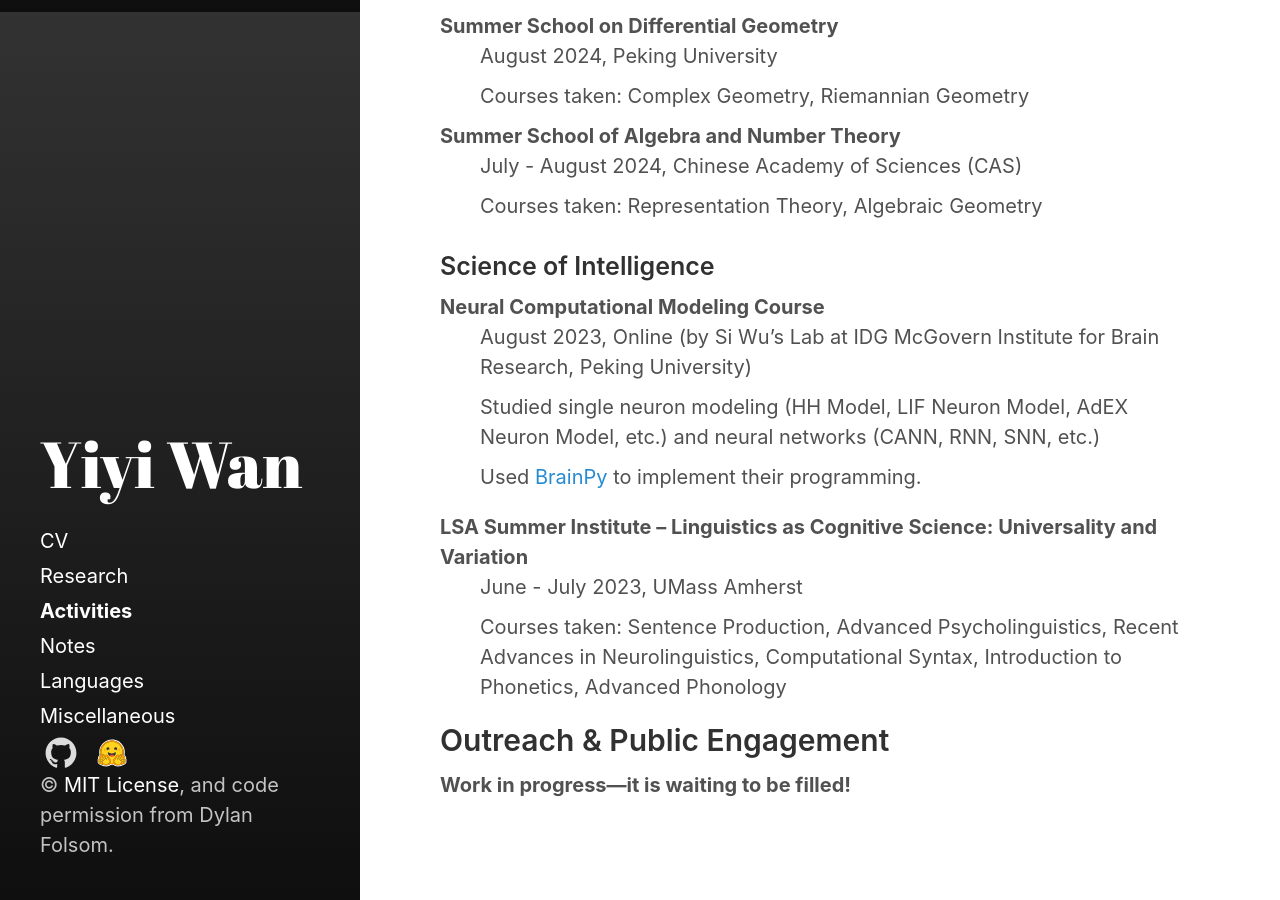
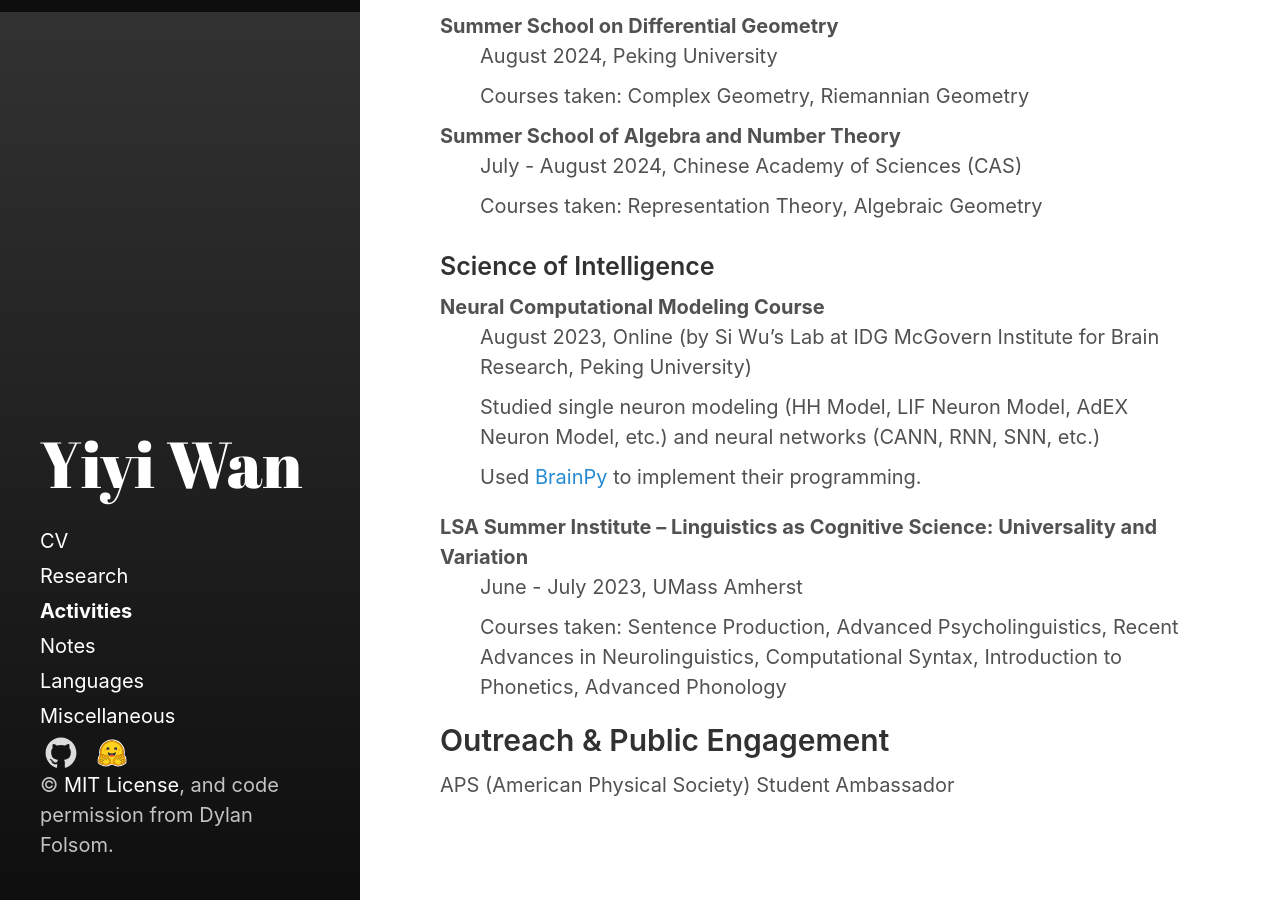
Before and after one commit to Roimex/Roimex.github.io, a Jekyll site: the page built from pages/activities.md, in a window 1280 px wide and 900 px high, scrolled down 888 px. Built offline with Jekyll 4.4.1, drawn with Linux system fonts in a browser that asks for light colours.

Commit message:
Update activities.md

```diff
--- a/pages/activities.md
+++ b/pages/activities.md
@@ -54,7 +54,6 @@ sidebar_sort_order: 3
 </dl>
 
 <h2>Outreach & Public Engagement</h2>
-
-<dl>
-  <dt>Work in progress—it is waiting to be filled!</dt>
-</dl>
+<p>
+  APS (American Physical Society) Student Ambassador
+</p>
```
